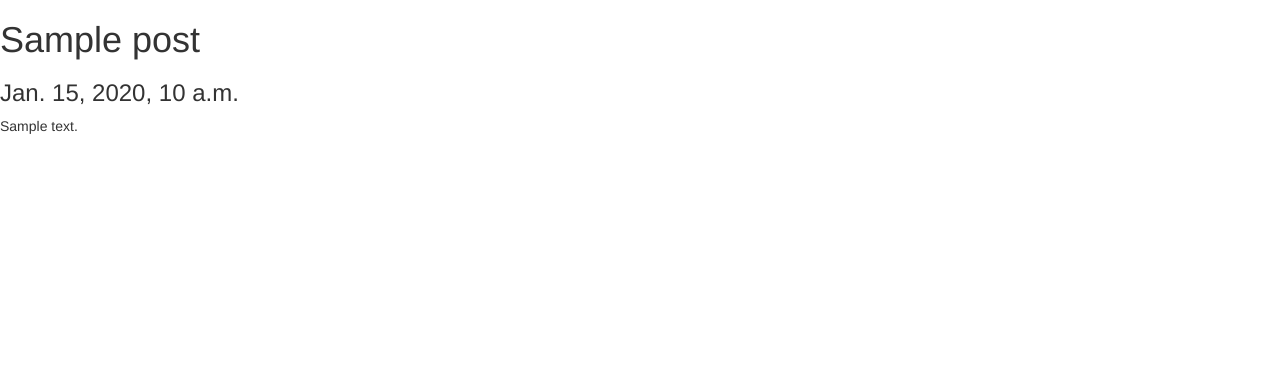
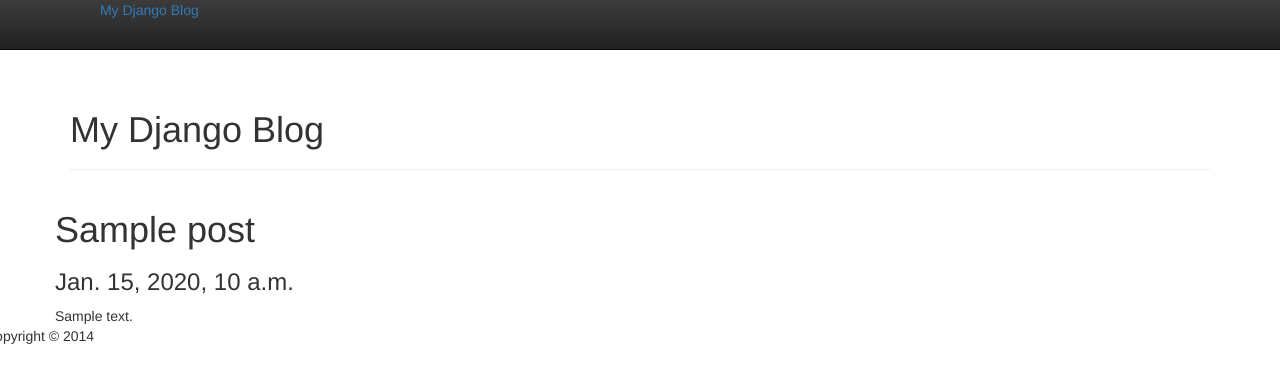
Before and after one commit to thanley11/tomblog, a Django app: page / in a window 1280 px wide. Shown: the top 383 px of the page. Run offline with Django 3.2, Linux system fonts and the light colour scheme; tables that the repository leaves empty hold one stand-in row (values such as "Sample post"); parts of the project's set-up code (start-up, migrations or seed data) failed here and were passed over; some libraries are stand-ins or nearby versions.

Commit message:
Changed templates

```diff
--- a/templates/blogengine/includes/base.html
+++ b/templates/blogengine/includes/base.html
@@ -25,8 +25,41 @@
         <![endif]-->
 
         <!-- Add your site or application content here -->
-        {% block content %}
-        {% endblock %}
+        <div class="navbar navbar-static-top navbar-inverse">
+            <div class="navbar-inner">
+                <div class="container">
+                    <a class="btn btn-navbar" data-toggle="collapse" data-target=".nav-collapse">
+                        <span class="icon-bar"></span>
+                        <span class="icon-bar"></span>
+                        <span class="icon-bar"></span>
+                    </a>
+                    <a class="brand" href="/">My Django Blog</a>
+                    <div class="nav-collapse collapse">
+                    </div>
+                </div>
+            </div>
+        </div>
+
+        <div class="container">
+            {% block header %}
+                <div class="page-header">
+                    <h1>My Django Blog</h1>
+                </div>
+            {% endblock %}
+
+            <div class="row">
+                {% block content %}
+                {% endblock %}
+            </div>
+        </div>
+
+        <div class="footer">
+            <div class="row">
+                <div class="span12">
+                    <p>Copyright &copy; {% now "Y" %}</p>
+                </div>
+            </div>
+        <div>
 
         <script src="//ajax.googleapis.com/ajax/libs/jquery/1.10.2/jquery.min.js"></script>
         <script>window.jQuery || document.write('<script src="js/vendor/jquery-1.10.2.min.js"><\/script>')</script>
--- a/templates/blogengine/post_list.html
+++ b/templates/blogengine/post_list.html
@@ -2,8 +2,10 @@
 
     {% block content %}
         {% for post in object_list %}
+        <div class="post">
         <h1>{{ post.title }}</h1>
         <h3>{{ post.pub_date }} </h3>
         {{ post.text }}
+        </div>
         {% endfor %}
     {% endblock %}
```
